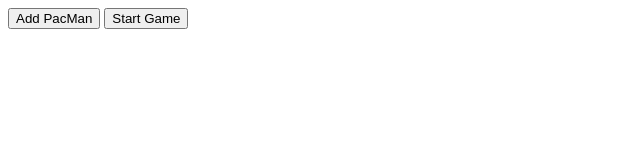
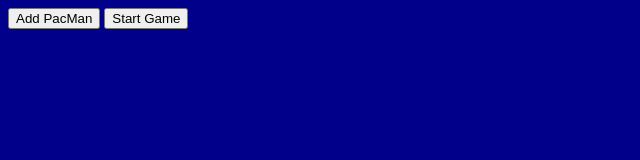
Before and after one commit to colleencancel/Pac-Men-Factory-Exercise, a plain HTML site: page index.html in a window 1280 px wide. Shown: the whole page, without its empty margins (0-640 px from the left). Drawn offline with Linux system fonts and the light colour scheme.

Commit message:
Update index.html

```diff
--- a/index.html
+++ b/index.html
@@ -6,7 +6,7 @@
     <script src="./pacmen.js"></script>
 </head>
 
-<body>
+<body style= 'background:darkblue' >
     <div id='game'>
         <button onclick='makeOne()' width='200' height='30'>Add PacMan</button>
         <button onclick='update()' width='200' height='30'>Start Game</button>
```
